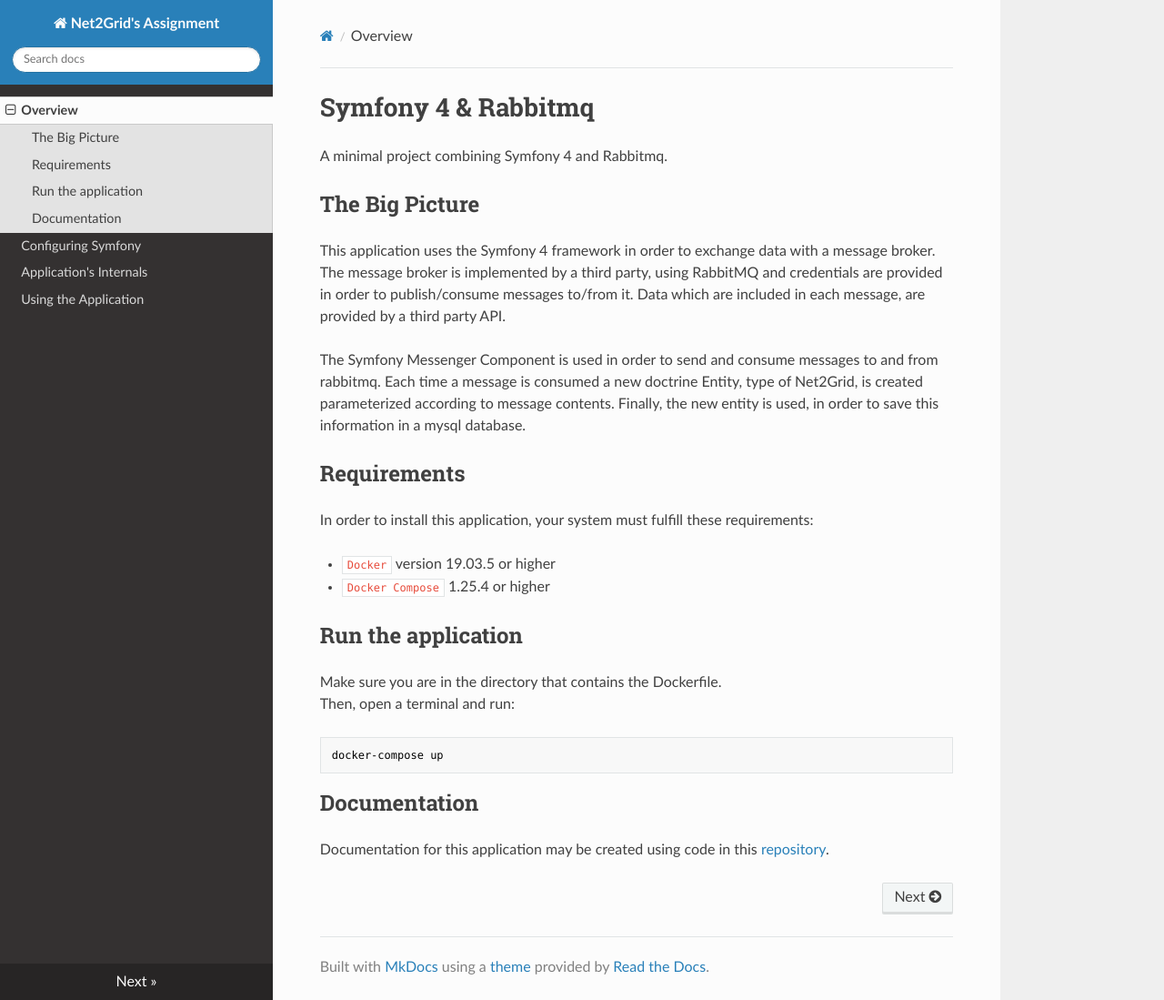
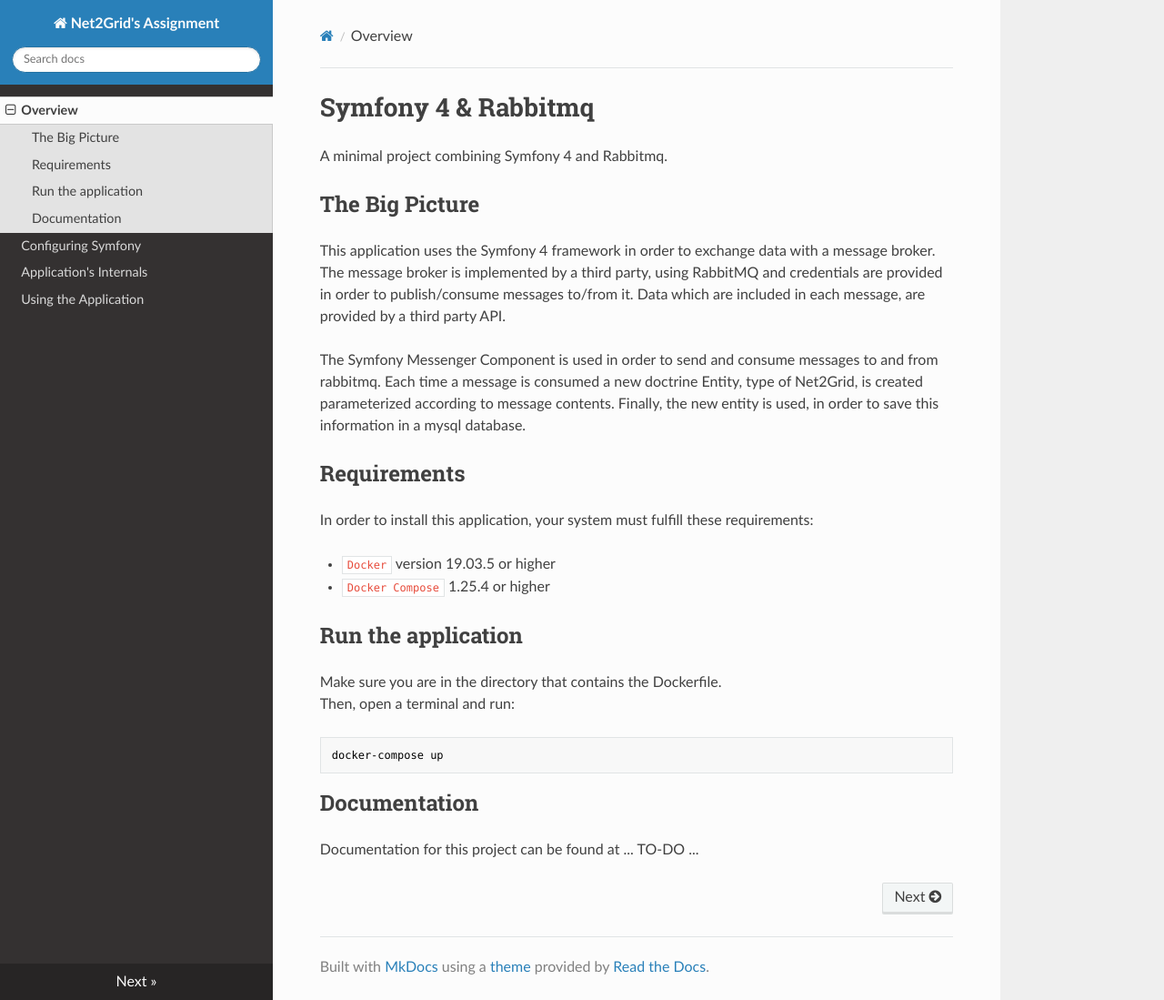
Before and after one commit to mpekchri/SymfonyRabbitMQ, an MkDocs documentation site: the page built from docs/docs/index.md, in a window 1280 px wide and 1099 px high. Shown: the whole window at 91% size. Built offline with MkDocs 1.6.1, drawn with Linux system fonts in a browser that asks for light colours; nearby versions of some CDN libraries.

Commit message:
small fix in docs.

```diff
--- a/docs/docs/index.md
+++ b/docs/docs/index.md
@@ -27,5 +27,4 @@ Then, open a terminal and run:
     docker-compose up
 
 ## Documentation
-Documentation for this application may be created using
-code in this [repository](https://www.link.com).
+Documentation for this project can be found at ... TO-DO ...
```
